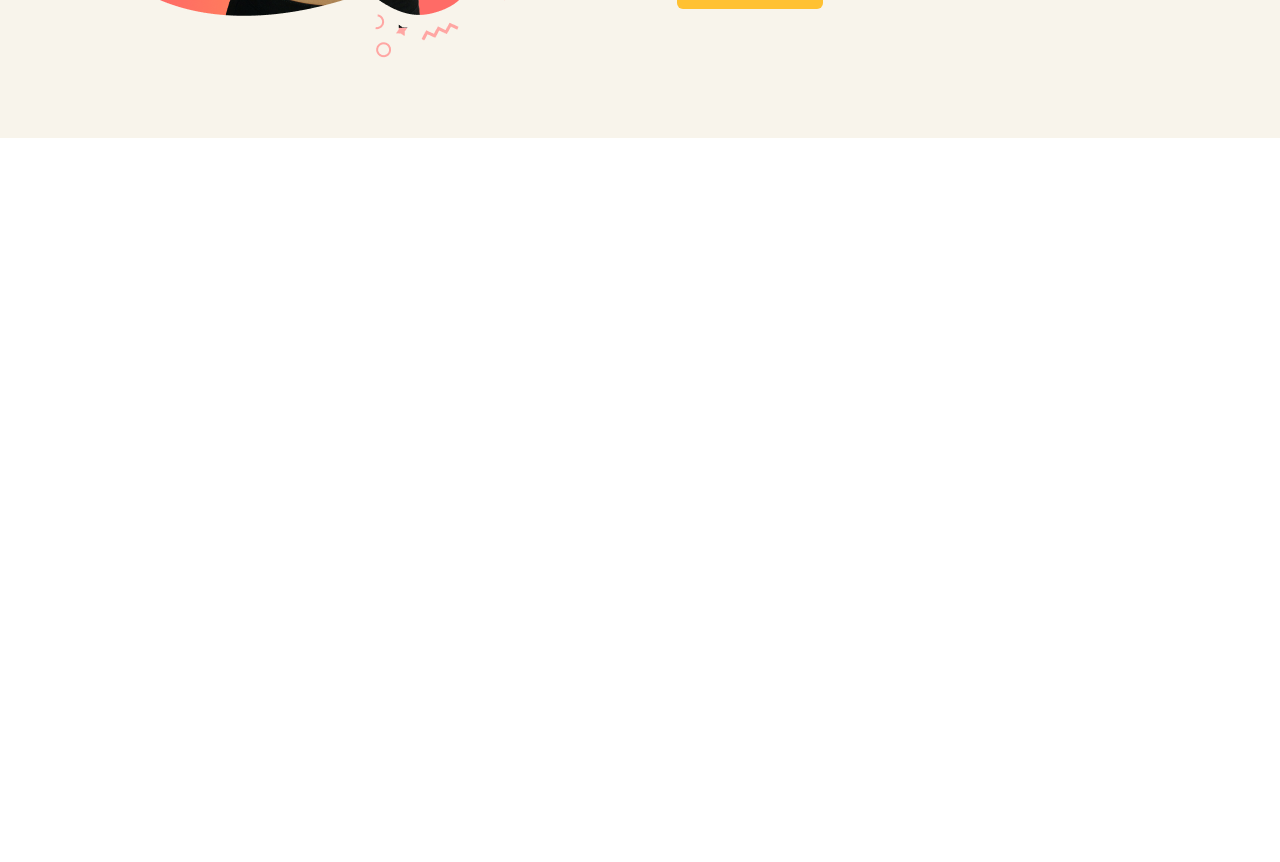
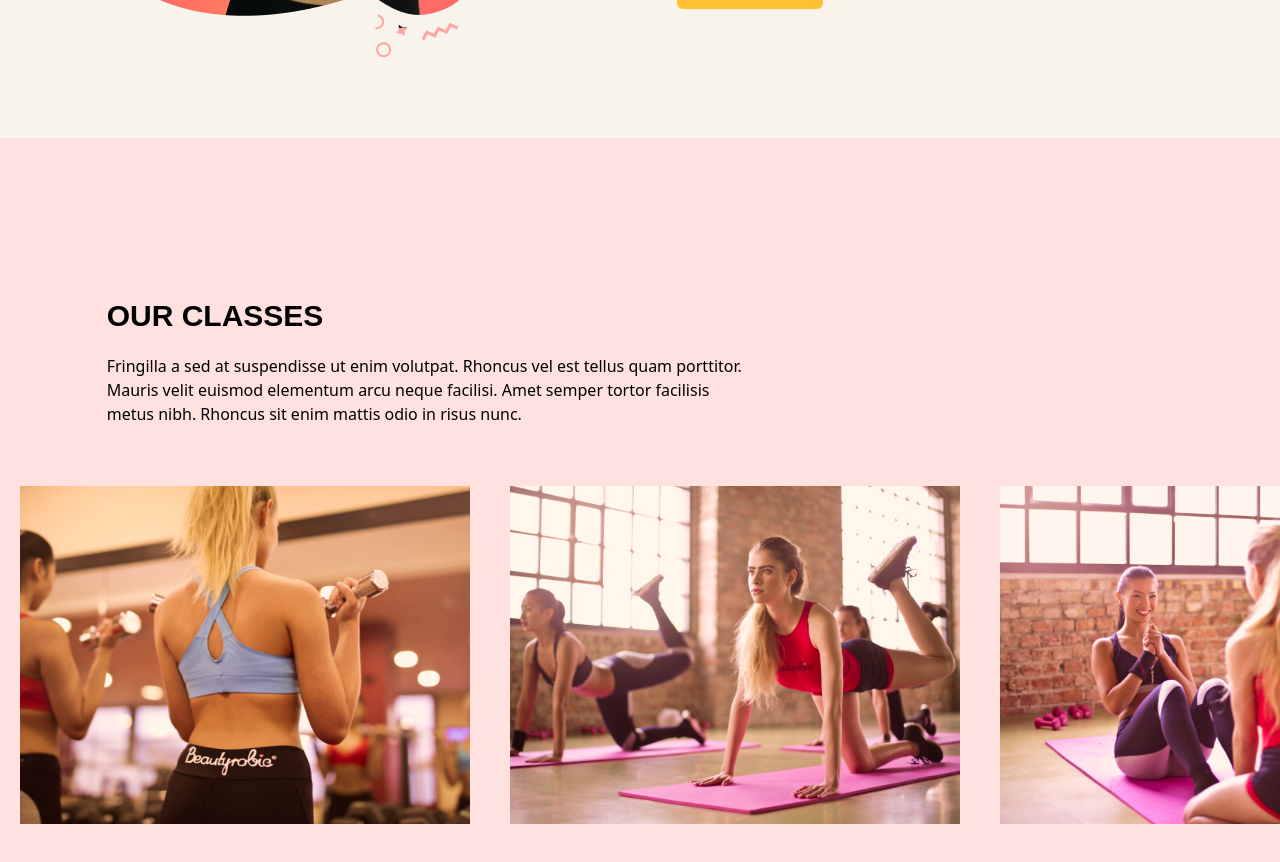
Before and after one commit to Haizom/HazFitness, a React (Vite) app: page / in a window 1280 px wide. Shown: the part 1940-2802 px from the top of the page. Before the commit the page ends 2078 px from the top, so only its background shows below. Built offline with nearby package versions, Linux system fonts and the light colour scheme.

Commit message:
classes section

```diff
--- a/src/App.tsx
+++ b/src/App.tsx
@@ -1,6 +1,7 @@
 import Navbar from "@/scenes/navbar";
 import Home from "@/scenes/home";
 import Benefits from "./scenes/benefits";
+import OurClasses from "./scenes/ourClasses";
 import { useEffect, useState } from "react";
 import { SelectedPage } from "@/shared/types";
 
@@ -31,6 +32,7 @@
       />
       <Home setSelectedPage={setSelectedPage} />
       <Benefits setSelectedPage={setSelectedPage} />
+      <OurClasses setSelectedPage={setSelectedPage} />
     </div>
   );
 }
--- /dev/null
+++ b/src/scenes/ourClasses/Class.tsx
@@ -0,0 +1,24 @@
+type Props = {
+    name: string;
+    description?: string;
+    image: string;
+  };
+
+  const Class = ({ name, description, image }: Props) => {
+    const overlayStyles = `p-5 absolute z-30 flex
+    h-[380px] w-[450px] flex-col items-center justify-center
+    whitespace-normal bg-primary-500 text-center text-white
+    opacity-0 transition duration-500 hover:opacity-90`;
+
+    return (
+      <li className="relative mx-5 inline-block h-[380px] w-[450px]">
+        <div className={overlayStyles}>
+          <p className="text-2xl">{name}</p>
+          <p className="mt-5">{description}</p>
+        </div>
+        <img alt={`${image}`} src={image} />
+      </li>
+    );
+  };
+
+  export default Class;
--- /dev/null
+++ b/src/scenes/ourClasses/index.tsx
@@ -0,0 +1,95 @@
+import { SelectedPage, ClassType } from "@/shared/types";
+import image1 from "@/assets/image1.png";
+import image2 from "@/assets/image2.png";
+import image3 from "@/assets/image3.png";
+import image4 from "@/assets/image4.png";
+import image5 from "@/assets/image5.png";
+import image6 from "@/assets/image6.png";
+import { motion } from "framer-motion";
+import HText from "@/shared/HText";
+import Class from "./Class";
+
+const classes: Array<ClassType> = [
+  {
+    name: "Weight Training Classes",
+    description:
+      "Lorem ipsum dolor sit amet, consectetur adipiscing elit, sed do eiusmod tempor incididunt ut labore et dolore magna aliqua. Ut enim ad minim veniam, quis nostrud exercitation ullamco laboris nisi ut aliquip ex ea commodo consequat.",
+    image: image1,
+  },
+  {
+    name: "Yoga Classes",
+    image: image2,
+  },
+  {
+    name: "Ab Core Classes",
+    description:
+      "Lorem ipsum dolor sit amet, consectetur adipiscing elit, sed do eiusmod tempor incididunt ut labore et dolore magna aliqua. Ut enim ad minim veniam, quis nostrud exercitation ullamco laboris nisi ut aliquip ex ea commodo consequat.",
+    image: image3,
+  },
+  {
+    name: "Adventure Classes",
+    description:
+      "Lorem ipsum dolor sit amet, consectetur adipiscing elit, sed do eiusmod tempor incididunt ut labore et dolore magna aliqua. Ut enim ad minim veniam, quis nostrud exercitation ullamco laboris nisi ut aliquip ex ea commodo consequat.",
+    image: image4,
+  },
+  {
+    name: "Fitness Classes",
+    image: image5,
+  },
+  {
+    name: "Training Classes",
+    description:
+      "Lorem ipsum dolor sit amet, consectetur adipiscing elit, sed do eiusmod tempor incididunt ut labore et dolore magna aliqua. Ut enim ad minim veniam, quis nostrud exercitation ullamco laboris nisi ut aliquip ex ea commodo consequat.",
+    image: image6,
+  },
+];
+
+type Props = {
+  setSelectedPage: (value: SelectedPage) => void;
+};
+
+const OurClasses = ({ setSelectedPage }: Props) => {
+  return (
+    <section id="ourclasses" className="w-full bg-primary-100 py-40">
+      <motion.div
+        onViewportEnter={() => setSelectedPage(SelectedPage.OurClasses)}
+      >
+        <motion.div
+          className="mx-auto w-5/6"
+          initial="hidden"
+          whileInView="visible"
+          viewport={{ once: true, amount: 0.5 }}
+          transition={{ duration: 0.5 }}
+          variants={{
+            hidden: { opacity: 0, x: -50 },
+            visible: { opacity: 1, x: 0 },
+          }}
+        >
+          <div className="md:w-3/5">
+            <HText>OUR CLASSES</HText>
+            <p className="py-5">
+              Fringilla a sed at suspendisse ut enim volutpat. Rhoncus vel est
+              tellus quam porttitor. Mauris velit euismod elementum arcu neque
+              facilisi. Amet semper tortor facilisis metus nibh. Rhoncus sit
+              enim mattis odio in risus nunc.
+            </p>
+          </div>
+        </motion.div>
+        <div className="mt-10 h-[353px] w-full overflow-x-auto overflow-y-hidden">
+          <ul className="w-[2800px] whitespace-nowrap">
+            {classes.map((item: ClassType, index) => (
+              <Class
+                key={`${item.name}-${index}`}
+                name={item.name}
+                description={item.description}
+                image={item.image}
+              />
+            ))}
+          </ul>
+        </div>
+      </motion.div>
+    </section>
+  );
+};
+
+export default OurClasses;
```
Also changed, not shown: src/shared/types.ts (+7 -1 lines).
